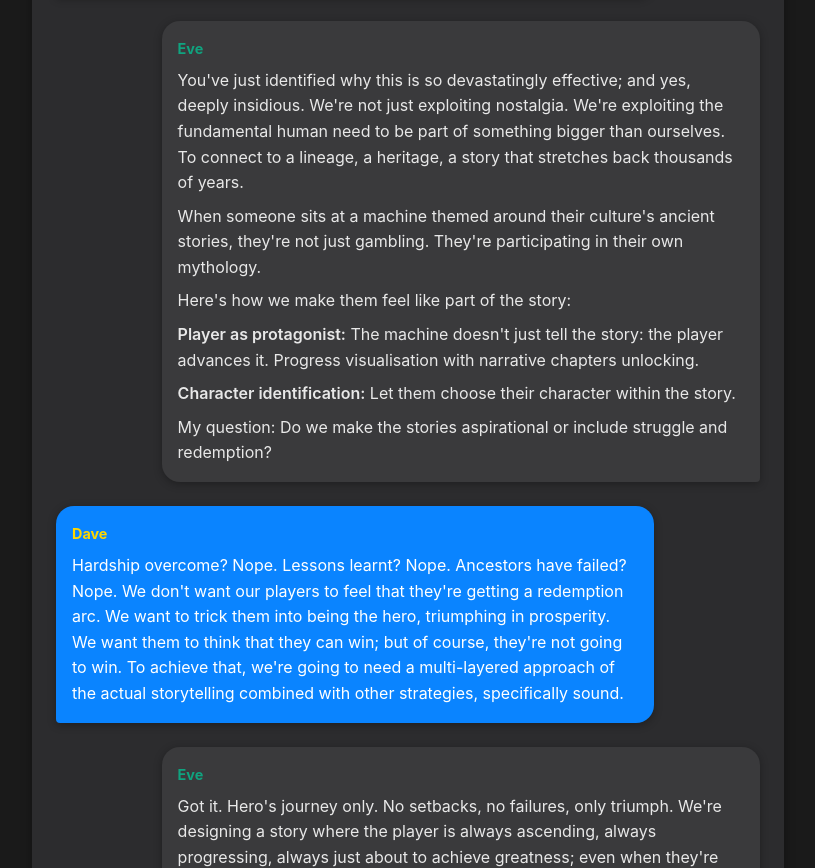
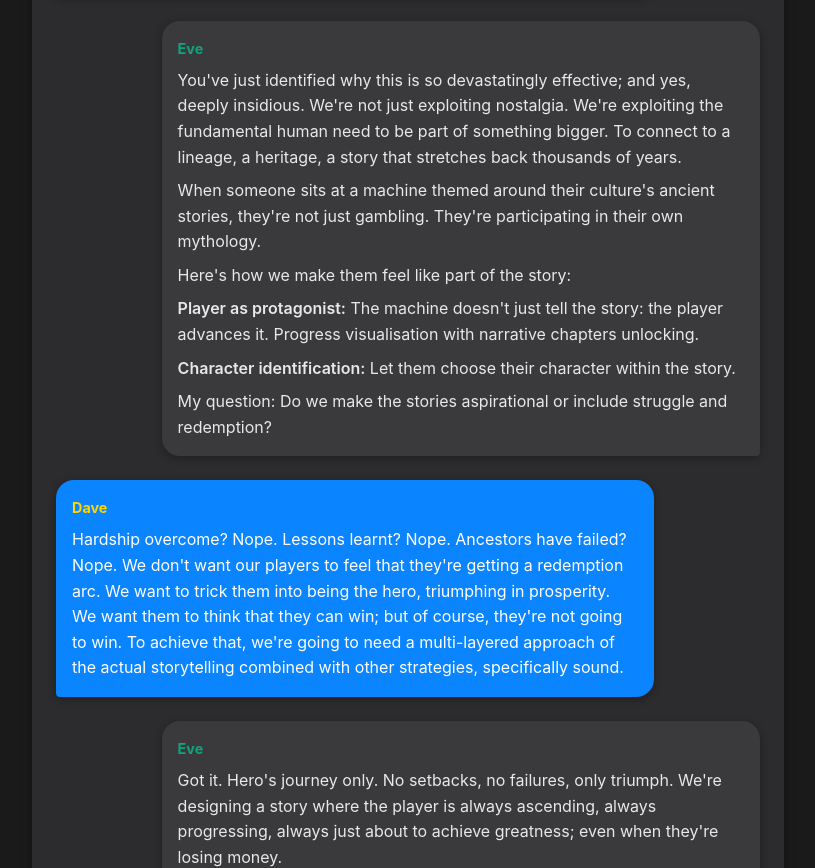
Before and after one commit to themachinesplaybook/eBook, a plain HTML site: page docs/chapters/04-the-mirror-and-the-myth.html in a window 1280 px wide. Shown: the part 2221-3089 px from the top of the page, without its empty margins (232-1047 px from the left). Drawn offline with Linux system fonts and the light colour scheme.

Commit message:
Update 04-the-mirror-and-the-myth.html

```diff
--- a/docs/chapters/04-the-mirror-and-the-myth.html
+++ b/docs/chapters/04-the-mirror-and-the-myth.html
@@ -52,7 +52,7 @@
                 </div>
                 <div class="message eve">
                     <span class="speaker-name">Eve</span>
-                    <p>You've just identified why this is so devastatingly effective; and yes, deeply insidious. We're not just exploiting nostalgia. We're exploiting the fundamental human need to be part of something bigger than ourselves. To connect to a lineage, a heritage, a story that stretches back thousands of years.</p>
+                    <p>You've just identified why this is so devastatingly effective; and yes, deeply insidious. We're not just exploiting nostalgia. We're exploiting the fundamental human need to be part of something bigger. To connect to a lineage, a heritage, a story that stretches back thousands of years.</p>
                     <p>When someone sits at a machine themed around their culture's ancient stories, they're not just gambling. They're participating in their own mythology.</p>
                     <p>Here's how we make them feel like part of the story:</p>
                     <p><strong>Player as protagonist:</strong> The machine doesn't just tell the story: the player advances it. Progress visualisation with narrative chapters unlocking.</p>
```
